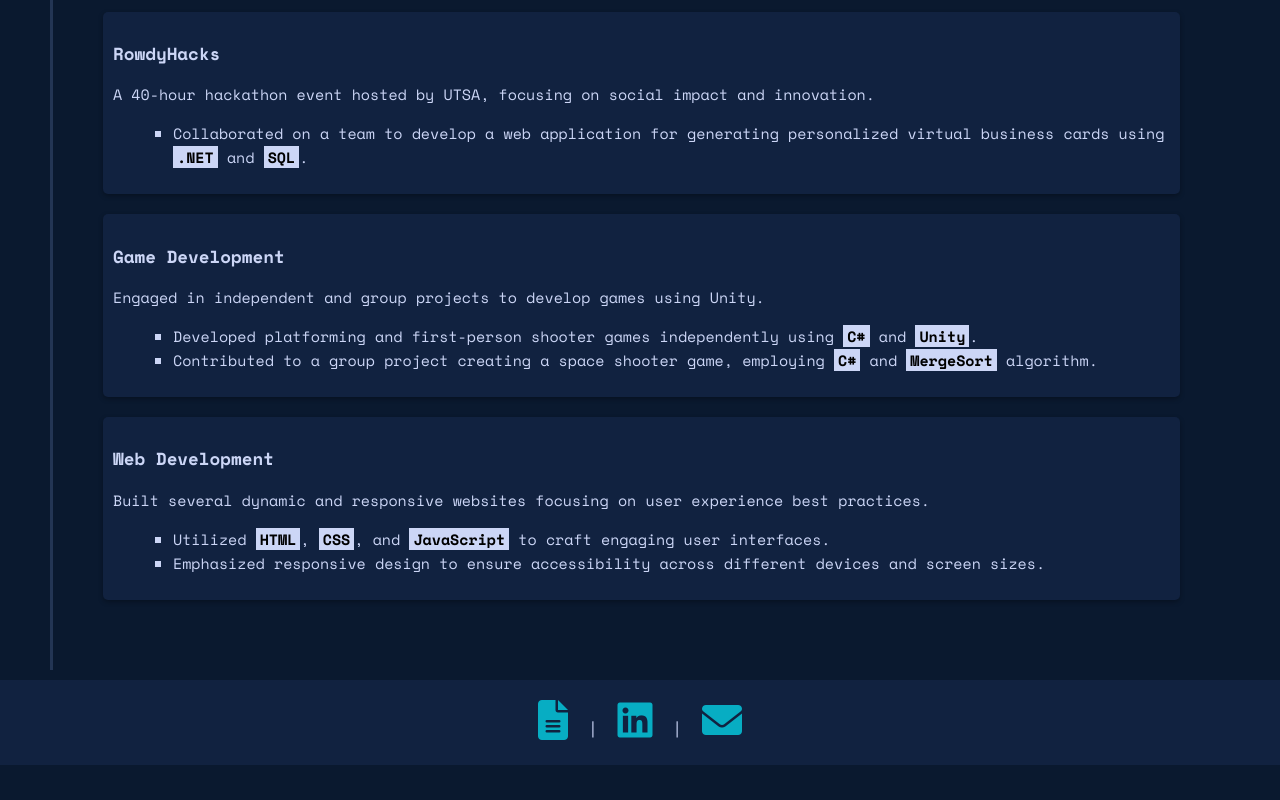
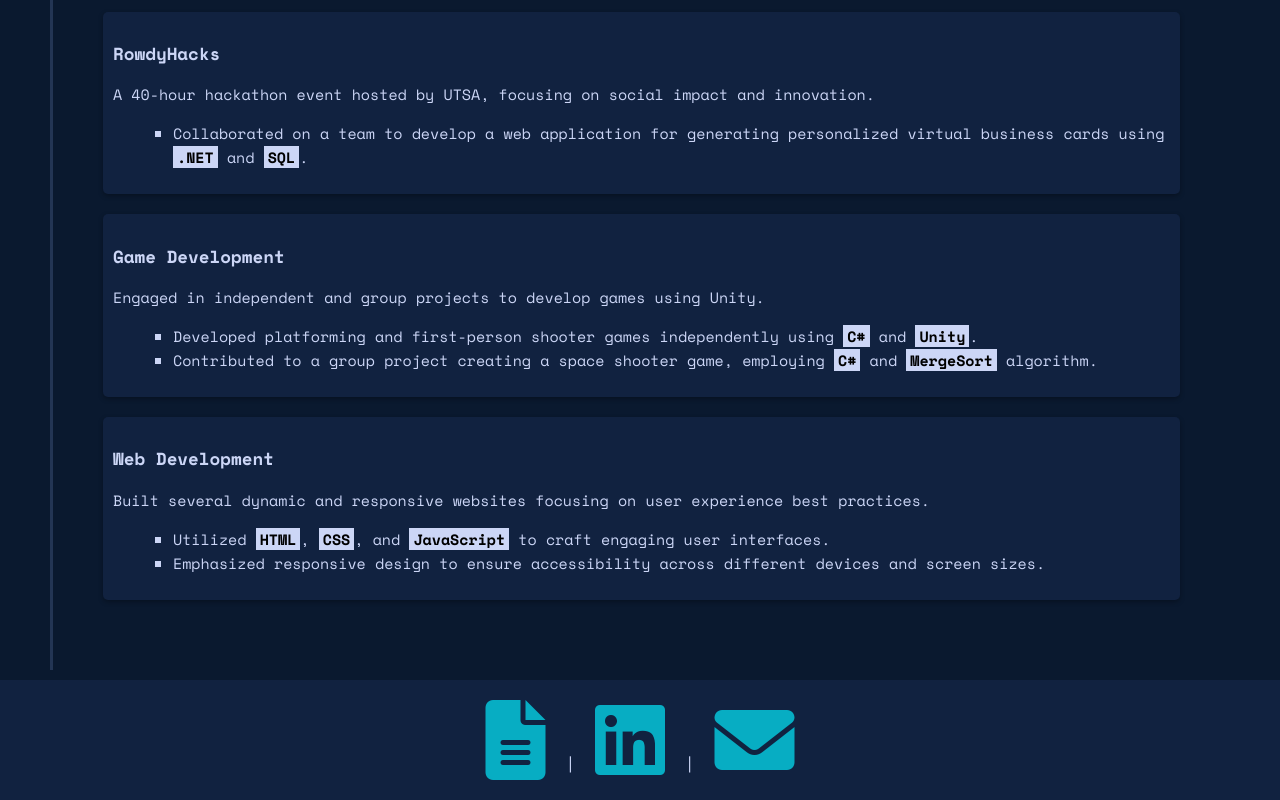
Before and after one commit to anchau00/website, a plain HTML site: page index.html in a window 1280 px wide. Shown: the part 2215-3015 px from the top of the page. Before the commit the page ends 2980 px from the top, so only its background shows below. Drawn offline with nearby package versions, Linux system fonts and the light colour scheme.

Commit message:
changed footer icon size to 80px

```diff
--- a/styles.css
+++ b/styles.css
@@ -116,5 +116,5 @@ footer a:hover {
 }
 
 footer a i {
-    font-size: 40px; /* Adjusts the size of the icons to 24px */
+    font-size: 80px; /* Adjusts the size of the icons to 24px */
 }
```
